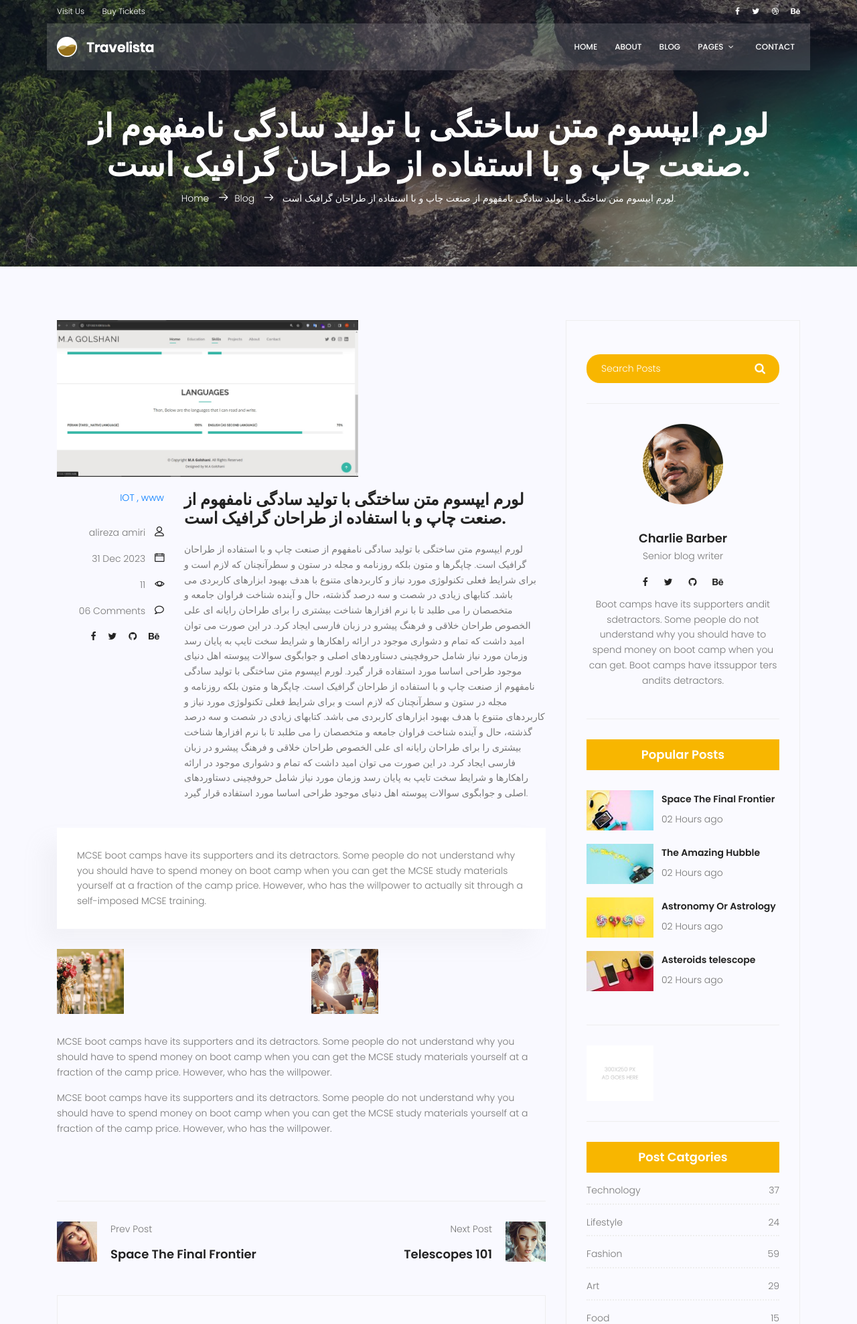
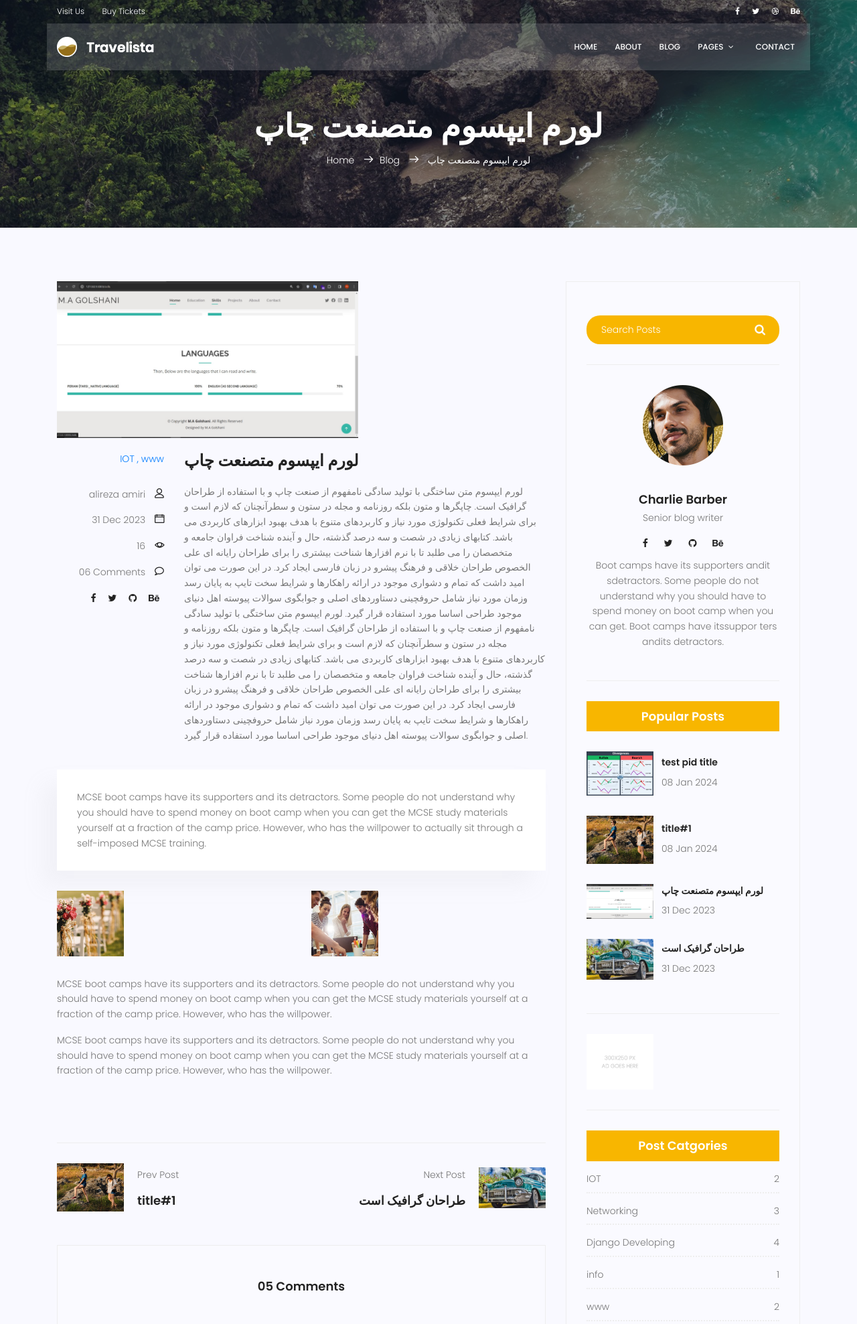
Before and after one commit to Golshani-ma/djangoProject, a Django app: page /blog/6 in a window 1280 px wide. Shown: the top 1977 px of the page at 67% size. Run offline with Django 4.2, Linux system fonts and the light colour scheme; data comes from the database, SQL or seed files in the repository; some libraries are stand-ins or nearby versions.

Commit message:
Chapter 6, Excersice 1 Corrected Exercise 2 Done

```diff
--- a/blog/admin.py
+++ b/blog/admin.py
@@ -8,9 +8,9 @@ from blog.models import Post, Category
 class PostAdmin(admin.ModelAdmin):
     date_hierarchy = 'created_date'
     empty_value_display = '-empty-'
-    list_display = ['title', 'author', 'image', 'counted_views', 'status', 'published_date', 'created_date']
+    list_display = ['pk','title', 'author', 'image', 'counted_views', 'status', 'published_date', 'created_date']
     list_filter = ['status', 'author']
-    search_fields = [ 'title', 'counted_views', 'status', 'published_date', 'created_date']
+    search_fields = ['title', 'counted_views', 'status', 'published_date', 'created_date']
 
 
 admin.site.register(Category)
--- a/blog/views.py
+++ b/blog/views.py
@@ -1,32 +1,14 @@
-import datetime
-
 from django.http import Http404
 from django.shortcuts import render, get_object_or_404
 from blog.models import Post
 from django.core.paginator import Paginator, PageNotAnInteger, EmptyPage
-
-
-def check_change_status(posts: Post):
-    '''
-        set the status of to 1.
-    :param posts: The posts whose time has come to publish, but their status is zero
-    :return: the posts that pub_date is lte than datetime.now()
-    '''
-    for p in posts:
-        if p.status == 0:
-            p.status = 1
-            p.save()
-    return None
+from django.utils import timezone
 
 
 # Create your views here.
 def blog_view(request, cat_name=None, author_username=None):
-    current_datetime = datetime.datetime.now()
-    posts = Post.objects.filter(published_date__lte=current_datetime)
-    # ************change status to 1 if pub_date<= now() **********************
-    check_change_status(posts)
-
-    posts = Post.objects.filter(status=1)
+    current_datetime = timezone.now()
+    posts = Post.objects.filter(status=1, published_date__lte=current_datetime).order_by('-published_date')
 
     if cat_name:
         posts = posts.filter(category__name=cat_name)
@@ -36,8 +18,6 @@ def blog_view(request, cat_name=None, author_username=None):
         posts = Paginator(posts, 3)
         page_number = request.GET.get("page")
         posts = posts.get_page(page_number)
-
-
     except PageNotAnInteger:
         posts = posts.get_page(1)
     except EmptyPage:
@@ -51,9 +31,24 @@ def blog_view(request, cat_name=None, author_username=None):
 def blog_single(request, pid):
     try:
         post = get_object_or_404(Post, id=pid, status=1)
+        #  Chapter 6 - Part 1 Excersice
         post.counted_views += 1
         post.save()
-        context = {'post': post}
+
+        #  Chapter 6 - Part 2 Excersice
+        lst_post = list(Post.objects.filter(status=1).order_by('-published_date'))
+        post_index = lst_post.index(post)
+        if post_index > 0:
+            prev_post = lst_post[post_index - 1]
+        else:
+            prev_post = None
+
+        if post_index == len(lst_post) - 1:
+            next_post = None
+        else:
+            next_post = lst_post[post_index + 1]
+
+        context = {'post': post, 'prev_post': prev_post, 'next_post': next_post}
         return render(request, 'blog/blog-single.html', context)
     except Post.DoesNotExist:
         raise Http404("No MyModel matches the given query.")
@@ -61,7 +56,6 @@ def blog_single(request, pid):
 
 def blog_category(request, cat_name):
     posts = Post.objects.filter(category__name=cat_name)
-    # posts = posts.filter(category__name=cat_name)
 
     context = {'posts': posts}
     return render(request, 'blog/blog-home.html', context)
--- a/templates/blog/blog-home.html
+++ b/templates/blog/blog-home.html
@@ -166,7 +166,7 @@
                                 {% if  posts.number == i %}
                                     <li class="page-item active"><a href="?page={{ i }}" class="page-link">{{ i }}</a>
                                     </li>
-                                {% else%}
+                                {% else %}
                                     <li class="page-item"><a href="?page={{ i }}" class="page-link">{{ i }}</a></li>
                                 {% endif %}
                             {% endfor %}
--- a/templates/blog/blog-single.html
+++ b/templates/blog/blog-single.html
@@ -112,31 +112,37 @@
                     </div>
                     <div class="navigation-area">
                         <div class="row">
+
                             <div class="col-lg-6 col-md-6 col-12 nav-left flex-row d-flex justify-content-start align-items-center">
+                                {% if prev_post %}
                                 <div class="thumb">
-                                    <a href="#"><img class="img-fluid" src="{% static 'img/blog/prev.jpg' %}"
+                                    <a href="{% url 'blog:single' pid=prev_post.id %}"><img class="img-fluid" src="{{ prev_post.image.url }}"
                                                      alt=""></a>
                                 </div>
                                 <div class="arrow">
-                                    <a href="#"><span class="lnr text-white lnr-arrow-left"></span></a>
+                                    <a href="{% url 'blog:single' pid=prev_post.id %}"><span class="lnr text-white lnr-arrow-left"></span></a>
                                 </div>
                                 <div class="detials">
                                     <p>Prev Post</p>
-                                    <a href="#"><h4>Space The Final Frontier</h4></a>
+                                    <a href="{% url 'blog:single' pid=prev_post.id %}"><h4>{{ prev_post.title }}</h4></a>
                                 </div>
+                                {% endif %}
                             </div>
+
                             <div class="col-lg-6 col-md-6 col-12 nav-right flex-row d-flex justify-content-end align-items-center">
+                                {% if next_post %}
                                 <div class="detials">
                                     <p>Next Post</p>
-                                    <a href="#"><h4>Telescopes 101</h4></a>
+                                    <a href="{% url 'blog:single' pid=next_post.id %}"><h4>{{ next_post.title}}</h4></a>
                                 </div>
                                 <div class="arrow">
-                                    <a href="#"><span class="lnr text-white lnr-arrow-right"></span></a>
+                                    <a href="{% url 'blog:single' pid=next_post.id %}"><span class="lnr text-white lnr-arrow-right"></span></a>
                                 </div>
                                 <div class="thumb">
-                                    <a href="#"><img class="img-fluid" src="{% static 'img/blog/next.jpg' %}"
+                                    <a href="{% url 'blog:single' pid=next_post.id %}"><img class="img-fluid" src="{{ next_post.image.url }}"
                                                      alt=""></a>
                                 </div>
+                                {% endif %}
                             </div>
                         </div>
                     </div>
@@ -275,97 +281,99 @@
                             </form>
                         </div>
                         {% include "blog/blog-writer.html" %}
-                        <div class="single-sidebar-widget popular-post-widget">
-                            <h4 class="popular-title">Popular Posts</h4>
-                            <div class="popular-post-list">
-                                <div class="single-post-list d-flex flex-row align-items-center">
-                                    <div class="thumb">
-                                        <img class="img-fluid" src="{% static 'img/blog/pp1.jpg' %}" alt="">
-                                    </div>
-                                    <div class="details">
-                                        <a href="blog-single.html"><h6>Space The Final Frontier</h6></a>
-                                        <p>02 Hours ago</p>
-                                    </div>
-                                </div>
-                                <div class="single-post-list d-flex flex-row align-items-center">
-                                    <div class="thumb">
-                                        <img class="img-fluid" src="{% static 'img/blog/pp2.jpg' %}" alt="">
-                                    </div>
-                                    <div class="details">
-                                        <a href="blog-single.html"><h6>The Amazing Hubble</h6></a>
-                                        <p>02 Hours ago</p>
-                                    </div>
-                                </div>
-                                <div class="single-post-list d-flex flex-row align-items-center">
-                                    <div class="thumb">
-                                        <img class="img-fluid" src="{% static 'img/blog/pp3.jpg' %}" alt="">
-                                    </div>
-                                    <div class="details">
-                                        <a href="blog-single.html"><h6>Astronomy Or Astrology</h6></a>
-                                        <p>02 Hours ago</p>
-                                    </div>
-                                </div>
-                                <div class="single-post-list d-flex flex-row align-items-center">
-                                    <div class="thumb">
-                                        <img class="img-fluid" src="{% static 'img/blog/pp4.jpg' %}" alt="">
-                                    </div>
-                                    <div class="details">
-                                        <a href="blog-single.html"><h6>Asteroids telescope</h6></a>
-                                        <p>02 Hours ago</p>
-                                    </div>
-                                </div>
-                            </div>
-                        </div>
+                        {% latest_post %}
+{#                        <div class="single-sidebar-widget popular-post-widget">#}
+{#                            <h4 class="popular-title">Popular Posts</h4>#}
+{#                            <div class="popular-post-list">#}
+{#                                <div class="single-post-list d-flex flex-row align-items-center">#}
+{#                                    <div class="thumb">#}
+{#                                        <img class="img-fluid" src="{% static 'img/blog/pp1.jpg' %}" alt="">#}
+{#                                    </div>#}
+{#                                    <div class="details">#}
+{#                                        <a href="blog-single.html"><h6>Space The Final Frontier</h6></a>#}
+{#                                        <p>02 Hours ago</p>#}
+{#                                    </div>#}
+{#                                </div>#}
+{#                                <div class="single-post-list d-flex flex-row align-items-center">#}
+{#                                    <div class="thumb">#}
+{#                                        <img class="img-fluid" src="{% static 'img/blog/pp2.jpg' %}" alt="">#}
+{#                                    </div>#}
+{#                                    <div class="details">#}
+{#                                        <a href="blog-single.html"><h6>The Amazing Hubble</h6></a>#}
+{#                                        <p>02 Hours ago</p>#}
+{#                                    </div>#}
+{#                                </div>#}
+{#                                <div class="single-post-list d-flex flex-row align-items-center">#}
+{#                                    <div class="thumb">#}
+{#                                        <img class="img-fluid" src="{% static 'img/blog/pp3.jpg' %}" alt="">#}
+{#                                    </div>#}
+{#                                    <div class="details">#}
+{#                                        <a href="blog-single.html"><h6>Astronomy Or Astrology</h6></a>#}
+{#                                        <p>02 Hours ago</p>#}
+{#                                    </div>#}
+{#                                </div>#}
+{#                                <div class="single-post-list d-flex flex-row align-items-center">#}
+{#                                    <div class="thumb">#}
+{#                                        <img class="img-fluid" src="{% static 'img/blog/pp4.jpg' %}" alt="">#}
+{#                                    </div>#}
+{#                                    <div class="details">#}
+{#                                        <a href="blog-single.html"><h6>Asteroids telescope</h6></a>#}
+{#                                        <p>02 Hours ago</p>#}
+{#                                    </div>#}
+{#                                </div>#}
+{#                            </div>#}
+{#                        </div>#}
                         <div class="single-sidebar-widget ads-widget">
                             <a href="#"><img class="img-fluid" src="{% static 'img/blog/ads-banner.jpg' %}" alt=""></a>
                         </div>
-                        <div class="single-sidebar-widget post-category-widget">
-                            <h4 class="category-title">Post Catgories</h4>
-                            <ul class="cat-list">
-                                <li>
-                                    <a href="#" class="d-flex justify-content-between">
-                                        <p>Technology</p>
-                                        <p>37</p>
-                                    </a>
-                                </li>
-                                <li>
-                                    <a href="#" class="d-flex justify-content-between">
-                                        <p>Lifestyle</p>
-                                        <p>24</p>
-                                    </a>
-                                </li>
-                                <li>
-                                    <a href="#" class="d-flex justify-content-between">
-                                        <p>Fashion</p>
-                                        <p>59</p>
-                                    </a>
-                                </li>
-                                <li>
-                                    <a href="#" class="d-flex justify-content-between">
-                                        <p>Art</p>
-                                        <p>29</p>
-                                    </a>
-                                </li>
-                                <li>
-                                    <a href="#" class="d-flex justify-content-between">
-                                        <p>Food</p>
-                                        <p>15</p>
-                                    </a>
-                                </li>
-                                <li>
-                                    <a href="#" class="d-flex justify-content-between">
-                                        <p>Architecture</p>
-                                        <p>09</p>
-                                    </a>
-                                </li>
-                                <li>
-                                    <a href="#" class="d-flex justify-content-between">
-                                        <p>Adventure</p>
-                                        <p>44</p>
-                                    </a>
-                                </li>
-                            </ul>
-                        </div>
+{#                        <div class="single-sidebar-widget post-category-widget">#}
+{#                            <h4 class="category-title">Post Catgories</h4>#}
+{#                            <ul class="cat-list">#}
+{#                                <li>#}
+{#                                    <a href="#" class="d-flex justify-content-between">#}
+{#                                        <p>Technology</p>#}
+{#                                        <p>37</p>#}
+{#                                    </a>#}
+{#                                </li>#}
+{#                                <li>#}
+{#                                    <a href="#" class="d-flex justify-content-between">#}
+{#                                        <p>Lifestyle</p>#}
+{#                                        <p>24</p>#}
+{#                                    </a>#}
+{#                                </li>#}
+{#                                <li>#}
+{#                                    <a href="#" class="d-flex justify-content-between">#}
+{#                                        <p>Fashion</p>#}
+{#                                        <p>59</p>#}
+{#                                    </a>#}
+{#                                </li>#}
+{#                                <li>#}
+{#                                    <a href="#" class="d-flex justify-content-between">#}
+{#                                        <p>Art</p>#}
+{#                                        <p>29</p>#}
+{#                                    </a>#}
+{#                                </li>#}
+{#                                <li>#}
+{#                                    <a href="#" class="d-flex justify-content-between">#}
+{#                                        <p>Food</p>#}
+{#                                        <p>15</p>#}
+{#                                    </a>#}
+{#                                </li>#}
+{#                                <li>#}
+{#                                    <a href="#" class="d-flex justify-content-between">#}
+{#                                        <p>Architecture</p>#}
+{#                                        <p>09</p>#}
+{#                                    </a>#}
+{#                                </li>#}
+{#                                <li>#}
+{#                                    <a href="#" class="d-flex justify-content-between">#}
+{#                                        <p>Adventure</p>#}
+{#                                        <p>44</p>#}
+{#                                    </a>#}
+{#                                </li>#}
+{#                            </ul>#}
+{#                        </div>#}
+                        {% blog_post_categories %}
                         <div class="single-sidebar-widget newsletter-widget">
                             <h4 class="newsletter-title">Newsletter</h4>
                             <p>
```
Also changed, not shown: db.sqlite3, media/Divergence.jpeg (added).
